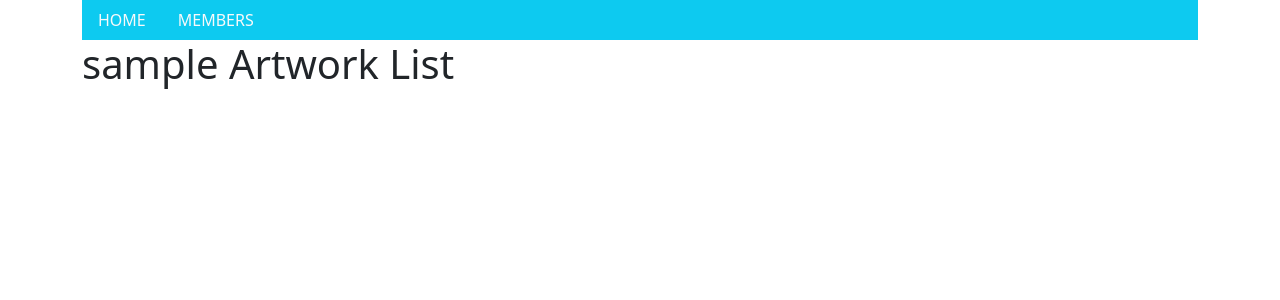
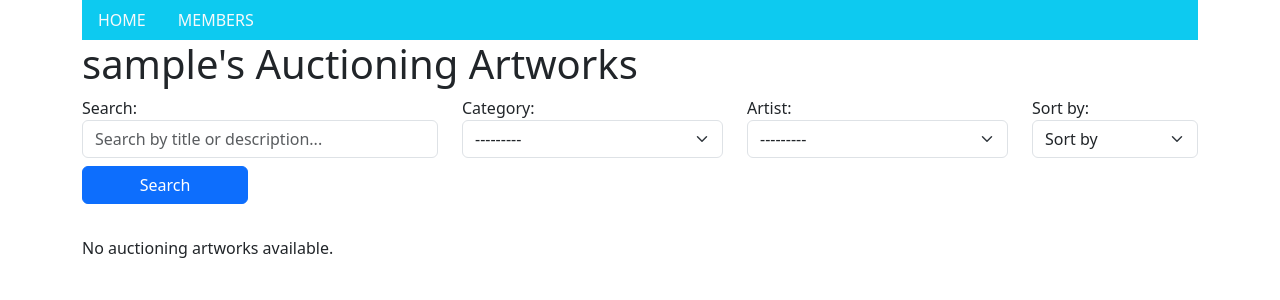
Before and after one commit to obesk/progetto-tecnologie-web, a Django app: page /seller/1/auctioning-artworks/ in a window 1280 px wide. Shown: the top 300 px of the page. Run offline with Django 5.2, Linux system fonts and the light colour scheme; tables that the repository leaves empty hold one stand-in row (values such as "Sample post"); some libraries are stand-ins or nearby versions.

Commit message:
Better code modularization
Signed-off-by: Roberto Bertelli <robbybertelli@gmail.com>

```diff
--- a/app/forms.py
+++ b/app/forms.py
@@ -32,3 +32,14 @@
 			'publication_date': forms.DateInput(attrs={'type': 'date'}),
 			'auction_end': forms.DateTimeInput(attrs={'type': 'datetime-local'}),
 		}
+
+
+class ArtworkFilterForm(forms.Form):
+	q = forms.CharField(required=False, label='Search', widget=forms.TextInput(attrs={'class': 'form-control', 'placeholder': 'Search by title or description...'}))
+	category = forms.ModelChoiceField(queryset=Category.objects.all(), required=False, label='Category', widget=forms.Select(attrs={'class': 'form-select'}))
+	artist = forms.ModelChoiceField(queryset=Artist.objects.all(), required=False, label='Artist', widget=forms.Select(attrs={'class': 'form-select'}))
+	sort_by = forms.ChoiceField(choices=[
+		('', 'Sort by'),
+		('price', 'Price'),
+		('auction_end', 'Auction End Date'),
+	], required=False, widget=forms.Select(attrs={'class': 'form-select'}))
--- /dev/null
+++ b/app/mixins.py
@@ -0,0 +1,33 @@
+from .forms import ArtworkFilterForm
+from .models import Artwork
+from django.db.models import Q, Max
+
+class ArtworkFilterMixin:
+	def get_queryset(self):
+		queryset = super().get_queryset()
+		self.form = ArtworkFilterForm(self.request.GET or None)
+
+		if self.form.is_valid():
+			query = self.form.cleaned_data.get('q')
+			category = self.form.cleaned_data.get('category')
+			artist = self.form.cleaned_data.get('artist')
+			sort_by = self.form.cleaned_data.get('sort_by')
+
+			if query:
+				queryset = queryset.filter(Q(name__icontains=query) | Q(description__icontains=query))
+			if category:
+				queryset = queryset.filter(category=category)
+			if artist:
+				queryset = queryset.filter(artist=artist)
+			if sort_by:
+				if sort_by == 'price':
+					queryset = queryset.annotate(highest_bid=Max('Bids__amount')).order_by('-highest_bid')
+				elif sort_by == 'auction_end':
+					queryset = queryset.order_by('auction_end')
+
+		return queryset
+
+	def get_context_data(self, **kwargs):
+		context = super().get_context_data(**kwargs)
+		context['form'] = self.form
+		return context
--- a/app/models.py
+++ b/app/models.py
@@ -13,7 +13,7 @@
 	biography = models.TextField()
 	birthday = models.DateField()
 	def __str__(self):
-		return f"{self.name} {self.surname}, born in {self.birthday}"
+		return f"{self.name} {self.surname}"
 
 class Category(models.Model):
 	name = models.CharField(max_length=120)
--- a/app/templates/app/artwork_list.html
+++ b/app/templates/app/artwork_list.html
@@ -1,33 +1,24 @@
 {% extends 'base.html' %}
-
 
 {% block title %}
   {{ seller_name }}'s Auctioning Artworks
 {% endblock %}
 
+{% block content %}
+  <h1>{{ seller_name }}'s Auctioning Artworks</h1>
 
-{% block content %}
-  <h1>{{ seller_name }} Artwork List</h1>
+  <!-- Search Form -->
+  {% include 'app/partials/artwork_filter_form.html' %}
 
-  <br />
+  <div class="row">
+    {% for artwork in object_list %}
+      <div class="col-md-4">
+        {% include 'app/partials/artwork_card.html' with artwork=artwork size='large' %}
+      </div>
+    {% endfor %}
+  </div>
 
-  {% for art in object_list %}
-    <br />
-    <a href="{% url "app:artworkdetail" art.pk %}">
-      <div class="card">
-        <div class="card-header">{{ art.name }}</div>
-        <div class="card-body">
-          <h5 class="card-title">{{ art.artist }}</h5>
-          <p class="card-text">{{ art }}</p>
-          {% if art.available %}
-            <p style="color: green">DISPONIBILE</p>
-          {% else %}
-            <p style="color: red">NON DISPONIBILE</p>
-          {% endif %}
-        </div>
-      </div>
-    </a>
-    <br />
-  {% endfor %}
+  {% if not object_list %}
+    <p>No auctioning artworks available.</p>
+  {% endif %}
 {% endblock %}
-<br />
--- /dev/null
+++ b/app/templates/app/partials/artwork_filter_form.html
@@ -0,0 +1,20 @@
+<!-- templates/app/partials/artwork_filter_form.html -->
+<form method="get" class="mb-4">
+  <div class="row">
+    <div class="col-md-4 mb-2">
+      {{ form.q.label_tag }} {{ form.q }}
+    </div>
+    <div class="col-md-3 mb-2">
+      {{ form.category.label_tag }} {{ form.category }}
+    </div>
+    <div class="col-md-3 mb-2">
+      {{ form.artist.label_tag }} {{ form.artist }}
+    </div>
+    <div class="col-md-2 mb-2">
+      {{ form.sort_by.label_tag }} {{ form.sort_by }}
+    </div>
+    <div class="col-md-2 mb-2">
+      <button type="submit" class="btn btn-primary w-100">Search</button>
+    </div>
+  </div>
+</form>
--- a/app/urls.py
+++ b/app/urls.py
@@ -6,12 +6,11 @@
 app_name = "app"
 
 urlpatterns = [
-	path("artworklist/", ArtworksListView.as_view(), name="artworklist"),
-	path('seller/<int:seller_id>/auctioning-artworks/', SellerProfile.as_view(), name='seller-auctioning-artworks'),
+	path('seller/<int:seller_id>/auctioning-artworks/', SellerProfile.as_view(), name='seller_profile'),
 	path("artwork/<pk>", ArtworkDetailView.as_view(), name="artworkdetail"),
 	path("create_artwork/", ArtworkCreateView.as_view(), name="create_artwork"),
 	path("placebid/", placeBid, name="placebid"),
-	path("", homepage, name="homepage"),
+	path("", HomePageView.as_view(), name="homepage"),
 ]
 
 if settings.DEBUG:
--- a/app/views.py
+++ b/app/views.py
@@ -8,39 +8,37 @@
 from django.utils import timezone
 from django.db.models import Q
 from asgiref.sync import async_to_sync
-
 from django.http import JsonResponse
 from channels.layers import get_channel_layer
 
-
-
 from .models import Artwork, Photo, Bid, Customer, Category, Artist
 from .forms import ArtworkForm
+from .mixins import ArtworkFilterMixin
 
 import logging
 
 logger = logging.getLogger(__name__)
 
-class ArtworksListView(ListView):
-	title = "Artworks"
+class HomePageView(ArtworkFilterMixin, ListView):
 	model = Artwork
-	template_name = "app/artwork_list.html"
+	template_name = 'app/homepage.html'
+	context_object_name = 'latest_offers'
+	queryset = Artwork.objects.filter(status=Artwork.Status.AUCTIONING)
+
+class SellerProfile(ArtworkFilterMixin, ListView):
+	model = Artwork
+	template_name = "app/seller_auctioning_artworks_list.html"
+
 	def get_queryset(self):
-		return Artwork.objects.filter(status=Artwork.Status.AUCTIONING)
+		self.seller = get_object_or_404(Customer, id=self.kwargs.get('seller_id'))
+		queryset = super().get_queryset()
+		return queryset.filter(seller=self.seller, status=Artwork.Status.AUCTIONING)
 
-class SellerProfile(ListView):
-    model = Artwork
-    template_name = "app/artwork_list.html"
-
-    def get_queryset(self):
-        self.seller = get_object_or_404(Customer, id=self.kwargs.get('seller_id'))
-        return Artwork.objects.filter(seller=self.seller, status=Artwork.Status.AUCTIONING)
-
-    def get_context_data(self, **kwargs):
-        context = super().get_context_data(**kwargs)
-        context['title'] = f"{self.seller.user.username}'s Auctioning Artworks"
-        context['seller_name'] = self.seller.user.username
-        return context
+	def get_context_data(self, **kwargs):
+		context = super().get_context_data(**kwargs)
+		context['title'] = f"{self.seller.user.username}'s Auctioning Artworks"
+		context['seller_name'] = self.seller.user.username
+		return context
 
 def save_uploaded_file(f):
 	filename = f"media/artwork_images/{f.name}"
@@ -65,6 +63,7 @@
 
 class ArtworkDetailView(DetailView):
 	model = Artwork
+
 	def get_recommendations(self):
 		artwork = self.object
 		all_artworks = Artwork.objects.exclude(id=artwork.id)
@@ -96,9 +95,8 @@
 		context = super().get_context_data(**kwargs)
 		context['photos'] = self.object.Photos.all()
 		context['recommended_artworks'] = self.get_recommendations()
+		context['seller'] = self.object.seller
 		return context
-
-
 
 @csrf_protect
 def placeBid(request):
@@ -146,36 +144,3 @@
 		except ValueError:
 			return JsonResponse({'status': 'error', 'message': 'Invalid bid amount.'})
 	return JsonResponse({'status': 'error', 'message': 'Invalid request method.'})
-
-
-def homepage(request):
-	query = request.GET.get('q')
-	category_filter = request.GET.get('category')
-	artist_filter = request.GET.get('artist')
-
-	latest_offers = Artwork.objects.filter(status=Artwork.Status.AUCTIONING).order_by('-publication_date')
-
-	if query:
-		latest_offers = latest_offers.filter(
-			Q(name__icontains=query) |
-			Q(description__icontains=query)
-		)
-
-	if category_filter:
-		latest_offers = latest_offers.filter(category_id=category_filter)
-
-	if artist_filter:
-		latest_offers = latest_offers.filter(artist_id=artist_filter)
-
-	categories = Category.objects.all()
-	artists = Artist.objects.all()
-
-	context = {
-		'latest_offers': latest_offers,
-		'query': query,
-		'categories': categories,
-		'artists': artists,
-		'category_filter': category_filter,
-		'artist_filter': artist_filter,
-	}
-	return render(request, 'app/homepage.html', context)
```
Also changed, not shown: app/static/js/countdown.js (added, +24 -0 lines), app/templates/app/artwork_card.html (deleted, +0 -15 lines), app/templates/app/artwork_detail.html (+11 -108 lines), app/templates/app/homepage.html (+2 -29 lines), app/templates/app/partials/artwork_card.html (added, +17 -0 lines), app/templates/app/partials/seller_card.html (added, +19 -0 lines).
